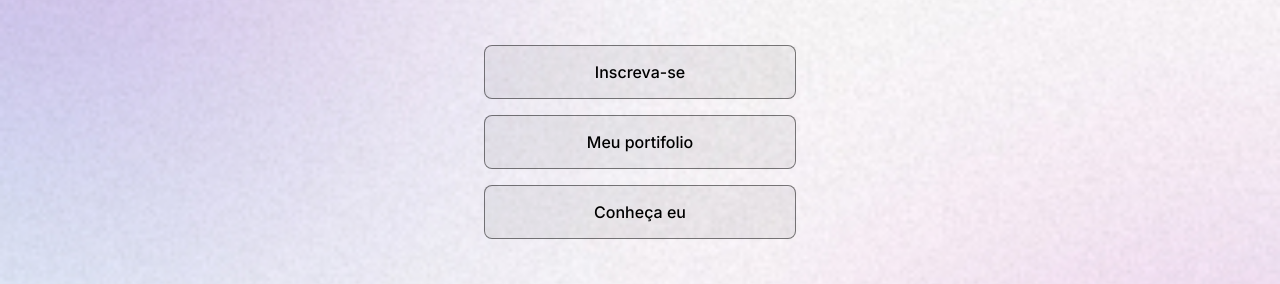
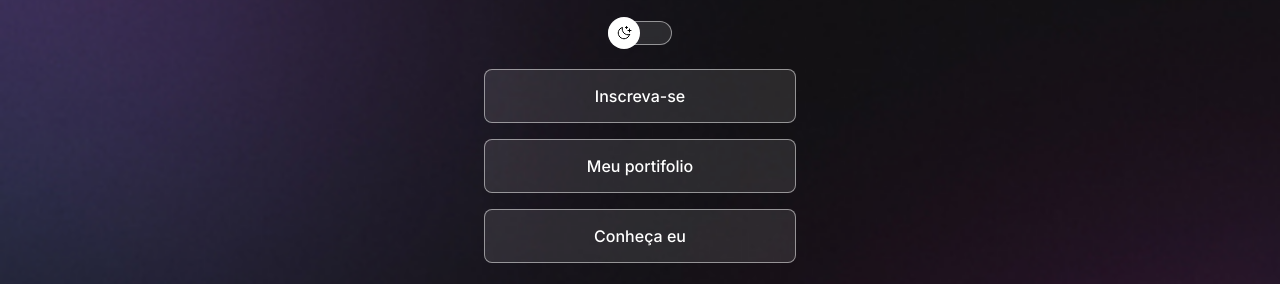
Before and after one commit to MatheusRodri/Web_DevLink_HCJ, a plain HTML site: page index.html in a window 1280 px wide. Shown: the part 203-487 px from the top of the page. Drawn offline with nearby package versions, Linux system fonts and the light colour scheme.

Commit message:
add sytle switch

```diff
--- a/index.html
+++ b/index.html
@@ -1,5 +1,5 @@
 <!DOCTYPE html>
-<html lang="pt-br" class="light">
+<html lang="pt-br" class="">
 <head>
   <link rel="preconnect" href="https://fonts.googleapis.com">
 <link rel="preconnect" href="https://fonts.gstatic.com" crossorigin>
@@ -14,6 +14,11 @@
     <div id="profile">
       <img src="https://github.com/MatheusRodri.png" alt="foto de Matheus, com uma represa ao fundo"/>
       <p>@MatheusRodri</p>
+    </div>
+
+    <div id="switch">
+      <button></button>
+      <span></span>
     </div>
 
     <ul>
--- a/style.css
+++ b/style.css
@@ -9,7 +9,8 @@
   --bg-url:url(./assets/bg-mobile.jpg);
   --stroke-color: rgba(255, 255, 255, 0.5);
   --surface-color: rgba(255, 255, 255, 0.1);
-  --surface-color-hover: rgba(255, 255, 255, 0.05)
+  --surface-color-hover: rgba(255, 255, 255, 0.05);
+  --switch-bg-url: url(./assets/MoonStars.svg);
 
 }
 .light {
@@ -17,7 +18,8 @@
   --bg-url:url(./assets/bg-mobile-light.jpg);
   --stroke-color: rgba(0, 0, 0, 0.5);
   --surface-color: rgba(0, 0, 0, 0.05);
-  --surface-color-hover: rgba(0, 0, 0, 0.05)
+  --surface-color-hover: rgba(0, 0, 0, 0.05);
+  --switch-bg-url: url(./assets/Sun.svg);
 }
 
 body {
@@ -50,6 +52,43 @@ body * {
   font-weight: 500;
   line-height: 24px;
   margin-top: 8px;
+}
+
+#switch{
+  position: relative;
+  width: 64px;
+
+  margin:0 auto;
+}
+#switch button{
+  width: 32px;
+  height:32px;
+  background:white var(--switch-bg-url) no-repeat center;
+  border: 0;
+  border-radius: 50%;
+
+  position: absolute;
+  top:50%;
+  left:0;
+  z-index: 1;
+
+  transform:translateY(-50%) ;
+}
+
+.light #switch button{
+  right: 0;
+  left: initial;
+}
+
+#switch span{
+display: block;
+ width: 64px;
+ height: 24px;
+
+ background: var(--surface-color);
+ border: 1px solid var(--stroke-color);
+ backdrop-filter: blur(4px);
+ border-radius: 9999px;
 }
 
 ul {
```
